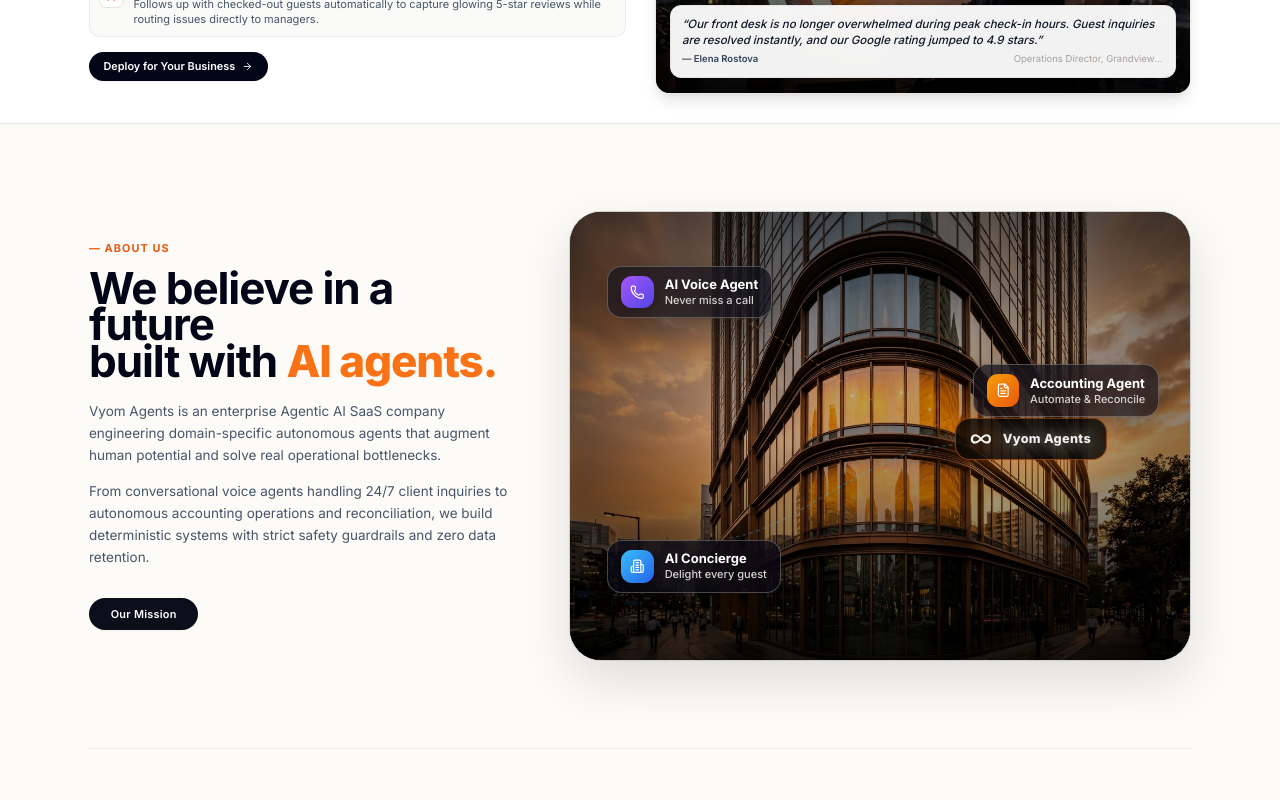
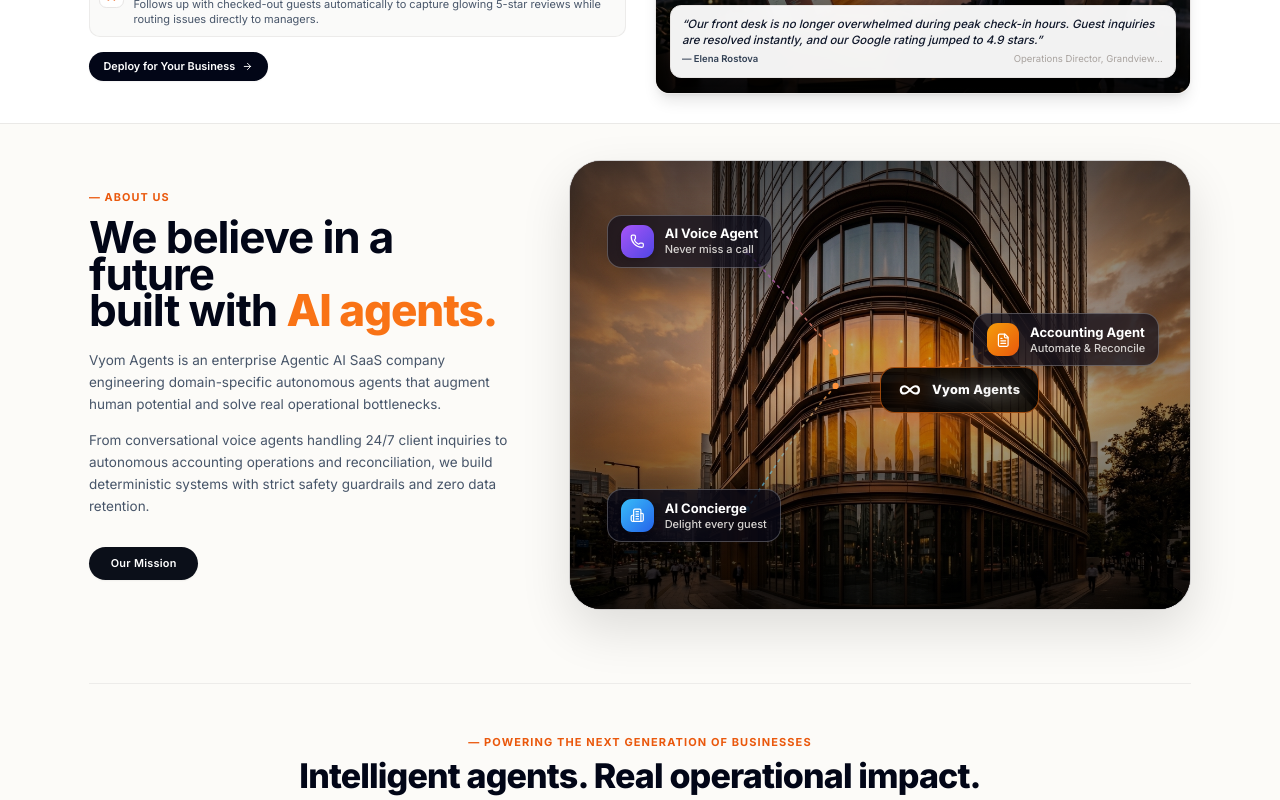
Before and after one commit to anand-751/Vyom-Agents, a Next.js app: page / in a window 1280 px wide. Shown: the part 2760-3560 px from the top of the page. Built offline with nearby package versions, Linux system fonts and the light colour scheme.

Commit message:
feat(about): shift section upwards, center Vyom Agents on building, and connect all product cards

```diff
--- a/components/about/about-section.tsx
+++ b/components/about/about-section.tsx
@@ -27,12 +27,12 @@
   return (
     <section
       id="about"
-      className="py-16 sm:py-20 lg:py-24 bg-[#FCFBF8] text-slate-900 border-t border-stone-200/80 relative overflow-hidden"
+      className="pt-6 sm:pt-8 lg:pt-10 pb-16 sm:pb-20 lg:pb-24 bg-[#FCFBF8] text-slate-900 border-t border-stone-200/80 relative overflow-hidden"
     >
       <div className="max-w-7xl mx-auto px-4 sm:px-6 lg:px-8 relative z-10">
 
         {/* Top Split: Left Editorial Vision & Right Headquarters Showcase Card */}
-        <div className="grid grid-cols-1 lg:grid-cols-12 gap-10 lg:gap-14 items-center mb-16 sm:mb-20 lg:mb-24">
+        <div className="grid grid-cols-1 lg:grid-cols-12 gap-10 lg:gap-14 items-center mb-12 sm:mb-16 lg:mb-20">
 
           {/* Left Column: Brand Vision Copy */}
           <div className="lg:col-span-5 flex flex-col items-start text-left">
@@ -79,33 +79,56 @@
               <div className="absolute inset-0 bg-gradient-to-t from-black/70 via-black/20 to-black/30 pointer-events-none" />
               <div className="absolute inset-0 bg-[radial-gradient(ellipse_at_center,transparent_40%,rgba(0,0,0,0.5)_100%)] pointer-events-none" />
 
-              {/* Subtle Connection Circuit SVG lines from center sign to floating cards */}
+              {/* Glowing SVG Connection Lines linking all 3 cards to the central Vyom Agents card */}
               <svg
-                className="absolute inset-0 w-full h-full pointer-events-none z-10 hidden sm:block opacity-75"
+                className="absolute inset-0 w-full h-full pointer-events-none z-10 hidden sm:block"
                 viewBox="0 0 700 450"
                 fill="none"
               >
-                {/* Curve to AI Voice Agent (top-left) */}
+                <defs>
+                  <linearGradient id="line-voice" x1="0%" y1="0%" x2="100%" y2="100%">
+                    <stop offset="0%" stopColor="#A855F7" stopOpacity="0.75" />
+                    <stop offset="100%" stopColor="#FB923C" stopOpacity="0.85" />
+                  </linearGradient>
+                  <linearGradient id="line-concierge" x1="0%" y1="100%" x2="100%" y2="0%">
+                    <stop offset="0%" stopColor="#38BDF8" stopOpacity="0.75" />
+                    <stop offset="100%" stopColor="#FB923C" stopOpacity="0.85" />
+                  </linearGradient>
+                  <linearGradient id="line-accounting" x1="100%" y1="0%" x2="0%" y2="100%">
+                    <stop offset="0%" stopColor="#F59E0B" stopOpacity="0.75" />
+                    <stop offset="100%" stopColor="#FB923C" stopOpacity="0.85" />
+                  </linearGradient>
+                </defs>
+
+                {/* Connection 1: Central Vyom Agents card -> AI Voice Agent (top-left) */}
                 <path
-                  d="M 440 215 C 340 215, 260 110, 180 90"
-                  stroke="rgba(251, 146, 60, 0.45)"
-                  strokeWidth="1.5"
+                  d="M 300 188 C 260 145, 230 105, 200 75"
+                  stroke="url(#line-voice)"
+                  strokeWidth="1.8"
                   strokeDasharray="4 4"
                 />
-                {/* Curve to AI Concierge (bottom-left) */}
+                <circle cx="200" cy="75" r="3" fill="#C084FC" />
+                <circle cx="300" cy="188" r="3.5" fill="#FB923C" />
+
+                {/* Connection 2: Central Vyom Agents card -> AI Concierge (bottom-left) */}
                 <path
-                  d="M 440 235 C 340 235, 260 330, 180 340"
-                  stroke="rgba(56, 189, 248, 0.45)"
-                  strokeWidth="1.5"
+                  d="M 300 226 C 260 270, 230 320, 200 365"
+                  stroke="url(#line-concierge)"
+                  strokeWidth="1.8"
                   strokeDasharray="4 4"
                 />
-                {/* Curve to Accounting Agent (right) */}
+                <circle cx="200" cy="365" r="3" fill="#38BDF8" />
+                <circle cx="300" cy="226" r="3.5" fill="#FB923C" />
+
+                {/* Connection 3: Central Vyom Agents card -> Accounting Agent (right) */}
                 <path
-                  d="M 520 225 C 550 225, 570 180, 590 180"
-                  stroke="rgba(251, 146, 60, 0.45)"
-                  strokeWidth="1.5"
+                  d="M 400 207 C 435 207, 465 185, 500 175"
+                  stroke="url(#line-accounting)"
+                  strokeWidth="1.8"
                   strokeDasharray="4 4"
                 />
+                <circle cx="500" cy="175" r="3" fill="#FBBF24" />
+                <circle cx="400" cy="207" r="3.5" fill="#FB923C" />
               </svg>
 
               {/* 1. Floating Pill (Top-Left): AI Voice Agent */}
@@ -116,7 +139,7 @@
                 transition={{ duration: 0.5, delay: 0.1 }}
                 className="absolute top-[8%] sm:top-[12%] left-[4%] sm:left-[6%] z-20"
               >
-                <div className="flex items-center gap-3 px-3 py-2 sm:px-3.5 sm:py-2.5 rounded-2xl bg-slate-950/60 hover:bg-slate-950/80 backdrop-blur-xl border border-white/25 shadow-[0_8px_32px_rgba(0,0,0,0.36)] transition-all duration-300 hover:scale-[1.03]">
+                <div className="flex items-center gap-3 px-3 py-2 sm:px-3.5 sm:py-2.5 rounded-2xl bg-slate-950/65 hover:bg-slate-950/85 backdrop-blur-xl border border-white/25 shadow-[0_8px_32px_rgba(0,0,0,0.36)] transition-all duration-300 hover:scale-[1.03]">
                   <div className="w-8 h-8 sm:w-9 sm:h-9 rounded-xl bg-gradient-to-br from-purple-500 to-indigo-600 flex items-center justify-center text-white shadow-md shrink-0">
                     <Phone className="w-4 h-4 text-white" />
                   </div>
@@ -139,7 +162,7 @@
                 transition={{ duration: 0.5, delay: 0.2 }}
                 className="absolute bottom-[10%] sm:bottom-[15%] left-[4%] sm:left-[6%] z-20"
               >
-                <div className="flex items-center gap-3 px-3 py-2 sm:px-3.5 sm:py-2.5 rounded-2xl bg-slate-950/60 hover:bg-slate-950/80 backdrop-blur-xl border border-white/25 shadow-[0_8px_32px_rgba(0,0,0,0.36)] transition-all duration-300 hover:scale-[1.03]">
+                <div className="flex items-center gap-3 px-3 py-2 sm:px-3.5 sm:py-2.5 rounded-2xl bg-slate-950/65 hover:bg-slate-950/85 backdrop-blur-xl border border-white/25 shadow-[0_8px_32px_rgba(0,0,0,0.36)] transition-all duration-300 hover:scale-[1.03]">
                   <div className="w-8 h-8 sm:w-9 sm:h-9 rounded-xl bg-gradient-to-br from-sky-400 to-blue-600 flex items-center justify-center text-white shadow-md shrink-0">
                     <Building2 className="w-4 h-4 text-white" />
                   </div>
@@ -154,17 +177,17 @@
                 </div>
               </motion.div>
 
-              {/* 3. Center Illuminated Building Sign: Vyom Agents Infinity Badge */}
+              {/* 3. CENTER CARD (Exact Center of Building): Vyom Agents Infinity Badge */}
               <motion.div
                 initial={{ opacity: 0, scale: 0.95 }}
                 whileInView={{ opacity: 1, scale: 1 }}
                 viewport={{ once: true }}
                 transition={{ duration: 0.6, delay: 0.25 }}
-                className="absolute top-[48%] sm:top-[46%] left-[64%] sm:left-[62%] -translate-x-1/2 -translate-y-1/2 z-20"
+                className="absolute top-[46%] left-[50%] -translate-x-1/2 -translate-y-1/2 z-20"
               >
-                <div className="flex items-center gap-2.5 sm:gap-3 px-3.5 sm:px-4 py-2 sm:py-2.5 rounded-2xl bg-black/75 backdrop-blur-xl border border-orange-500/50 shadow-[0_0_35px_rgba(249,115,22,0.45)] hover:border-orange-400 transition-all duration-300">
-                  <VyomLogoIcon className="w-5 h-5 sm:w-6 sm:h-6 text-orange-400 drop-shadow-[0_0_10px_rgba(249,115,22,0.9)]" variant="white" />
-                  <span className="font-extrabold text-xs sm:text-sm text-white tracking-wide drop-shadow-[0_0_8px_rgba(255,255,255,0.7)] whitespace-nowrap">
+                <div className="flex items-center gap-2.5 sm:gap-3 px-4 sm:px-5 py-2.5 sm:py-3 rounded-2xl bg-black/85 backdrop-blur-xl border border-orange-500/60 shadow-[0_0_40px_rgba(249,115,22,0.55)] hover:border-orange-400 hover:shadow-[0_0_50px_rgba(249,115,22,0.7)] transition-all duration-300">
+                  <VyomLogoIcon className="w-5 h-5 sm:w-6 sm:h-6 text-orange-400 drop-shadow-[0_0_12px_rgba(249,115,22,1)]" variant="white" />
+                  <span className="font-extrabold text-xs sm:text-sm text-white tracking-wide drop-shadow-[0_0_10px_rgba(255,255,255,0.85)] whitespace-nowrap">
                     Vyom Agents
                   </span>
                 </div>
@@ -178,7 +201,7 @@
                 transition={{ duration: 0.5, delay: 0.3 }}
                 className="absolute top-[32%] sm:top-[34%] right-[3%] sm:right-[5%] z-20"
               >
-                <div className="flex items-center gap-3 px-3 py-2 sm:px-3.5 sm:py-2.5 rounded-2xl bg-slate-950/60 hover:bg-slate-950/80 backdrop-blur-xl border border-white/25 shadow-[0_8px_32px_rgba(0,0,0,0.36)] transition-all duration-300 hover:scale-[1.03]">
+                <div className="flex items-center gap-3 px-3 py-2 sm:px-3.5 sm:py-2.5 rounded-2xl bg-slate-950/65 hover:bg-slate-950/85 backdrop-blur-xl border border-white/25 shadow-[0_8px_32px_rgba(0,0,0,0.36)] transition-all duration-300 hover:scale-[1.03]">
                   <div className="w-8 h-8 sm:w-9 sm:h-9 rounded-xl bg-gradient-to-br from-amber-500 to-orange-600 flex items-center justify-center text-white shadow-md shrink-0">
                     <FileText className="w-4 h-4 text-white" />
                   </div>
```
